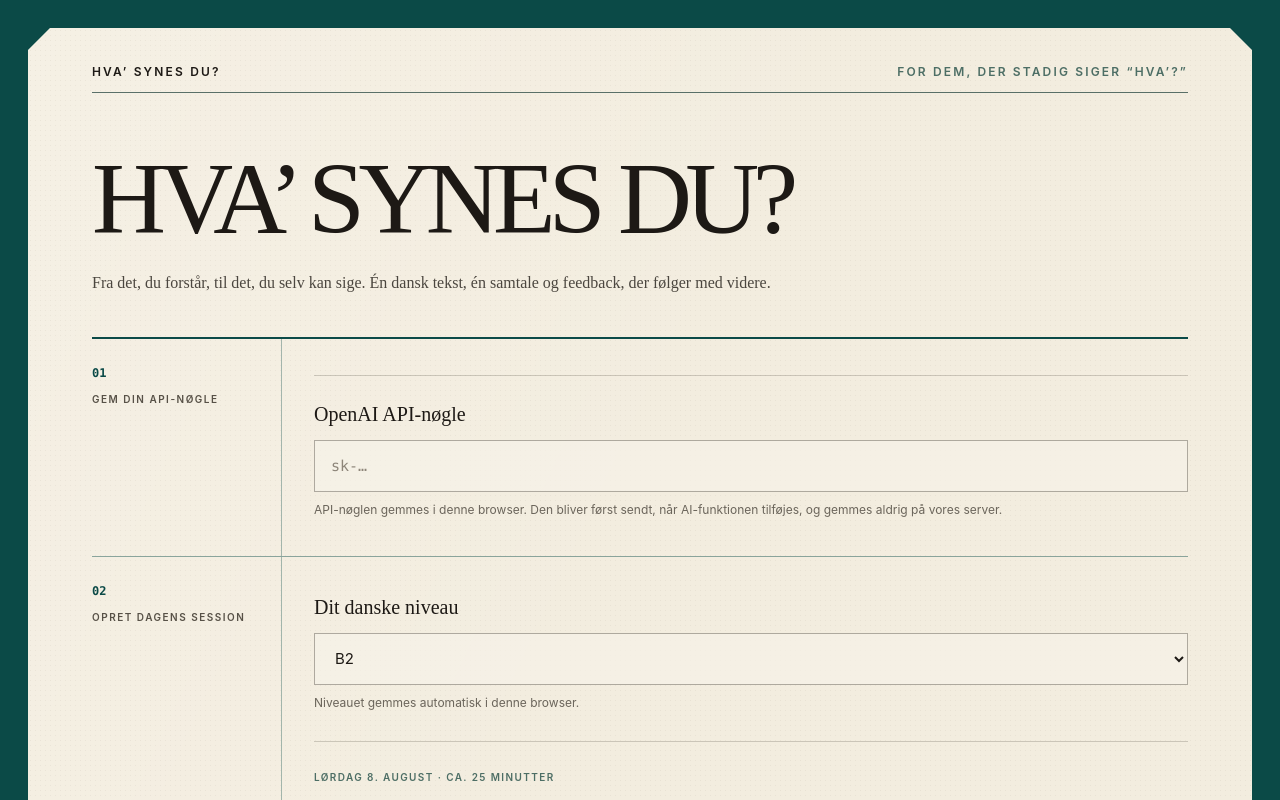
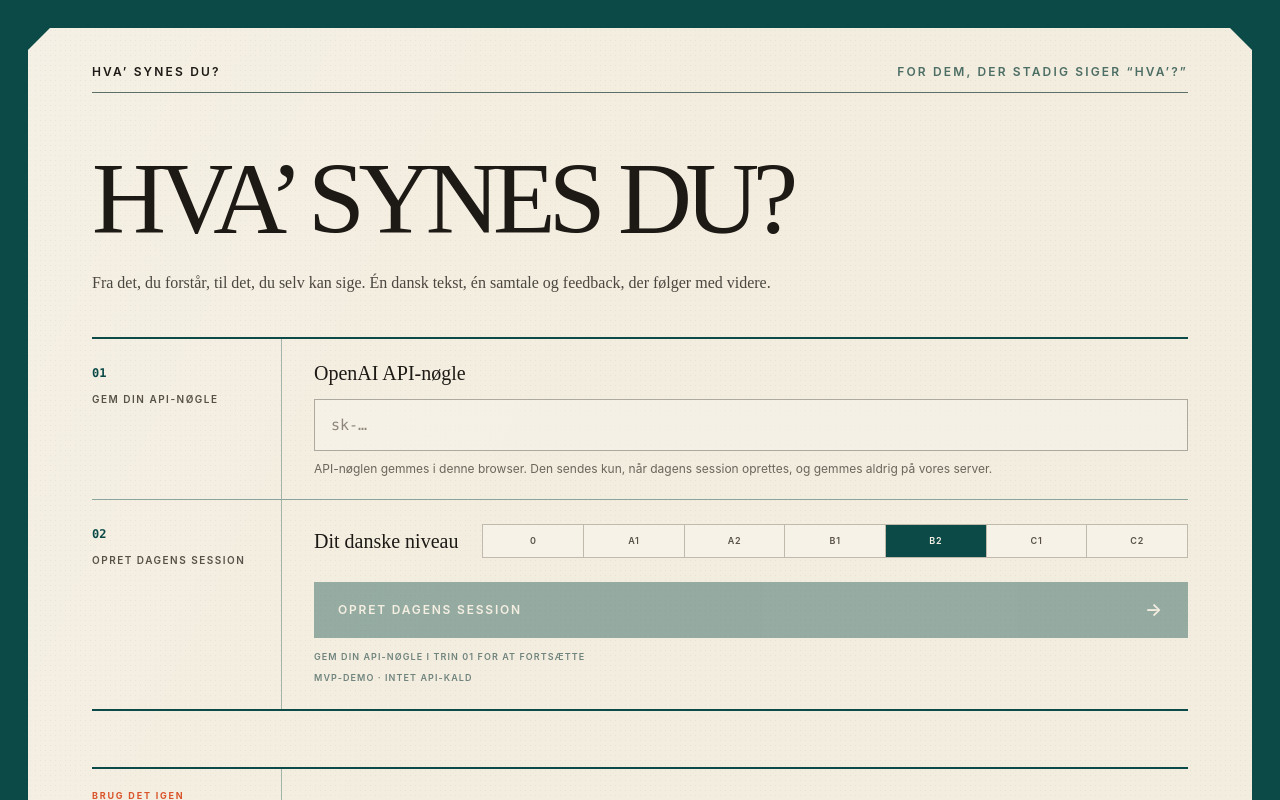
Before and after one commit to enhaohaotan/hvad-nu, a Next.js app: page /hvadsynesdu in a window 1280 px wide. Shown: the top 800 px of the page. Built offline with nearby package versions, Linux system fonts and the light colour scheme.

Commit message:
feat: refine learning session setup

```diff
--- a/app/hvadsynesdu/_components/setup-steps.tsx
+++ b/app/hvadsynesdu/_components/setup-steps.tsx
@@ -1,13 +1,17 @@
+import { useEffect, useRef, useState } from "react";
 import { StepLabel } from "@/app/_components/step-label";
 import type { LearnerProfile, LearningSession } from "../types";
+
+const LEVELS = ["0", "A1", "A2", "B1", "B2", "C1", "C2"] as const;
 
 type SetupStepsProps = {
   apiKey: string;
   hasLoaded: boolean;
+  isApiKeySaved: boolean;
   profile: LearnerProfile;
   session: LearningSession | null;
-  todayLabel: string;
   onApiKeyChange: (value: string) => void;
+  onForgetApiKey: () => void;
   onProfileChange: (profile: LearnerProfile) => void;
   onStart: () => void;
 };
@@ -15,10 +19,11 @@ type SetupStepsProps = {
 export function SetupSteps({
   apiKey,
   hasLoaded,
+  isApiKeySaved,
   profile,
   session,
-  todayLabel,
   onApiKeyChange,
+  onForgetApiKey,
   onProfileChange,
   onStart,
 }: SetupStepsProps) {
@@ -28,11 +33,16 @@ export function SetupSteps({
       aria-label="Indstil og opret dagens session"
     >
       <div className="grid lg:grid-cols-[190px_1fr]">
-        <div className="border-b border-[#0b4a47]/35 py-5 lg:border-b-0 lg:border-r lg:pr-8">
+        <div className="border-b border-[#0b4a47]/35 py-3 lg:border-b-0 lg:border-r lg:py-5 lg:pr-8">
           <StepLabel number="01" label="Gem din API-nøgle" accent="#0b4a47" />
         </div>
-        <div className="py-7 sm:py-9 lg:pl-8">
-          <ApiKeyField apiKey={apiKey} onChange={onApiKeyChange} />
+        <div className="py-4 sm:py-5 lg:pl-8">
+          <ApiKeyField
+            apiKey={apiKey}
+            isSaved={isApiKeySaved}
+            onChange={onApiKeyChange}
+            onForget={onForgetApiKey}
+          />
         </div>
       </div>
 
@@ -43,43 +53,54 @@ export function SetupSteps({
         <div className="border-b border-[#0b4a47]/35 py-5 lg:border-b-0 lg:border-r lg:pr-8">
           <StepLabel number="02" label="Opret dagens session" accent="#0b4a47" />
         </div>
-        <div className="py-7 sm:py-9 lg:pl-8">
-          <label className="block border-b border-[#29231b]/20 pb-7">
-            <span className="editorial-serif block text-xl">Dit danske niveau</span>
-            <select
+        <div className="py-6 lg:pl-8">
+          <fieldset>
+            <legend className="sr-only">Dit danske niveau</legend>
+            <div className="grid grid-cols-[auto_minmax(0,1fr)] items-center gap-3 sm:gap-6">
+              <p className="editorial-serif whitespace-nowrap text-xl">Dit danske niveau</p>
+              <MobileLevelPicker
                 value={profile.level}
-              onChange={(event) =>
+                onChange={(level) =>
                   onProfileChange({
-                  level: event.target.value,
+                    level,
                     updatedAt: profile.updatedAt,
                   })
                 }
-              className="mt-3 min-h-13 w-full border border-[#29231b]/35 bg-[#f7f2e8]/70 px-4 text-[15px] outline-none transition focus:border-[#0b4a47] focus:ring-2 focus:ring-[#0b4a47]/15"
+              />
+              <div className="hidden grid-cols-7 gap-px bg-[#29231b]/25 p-px sm:grid">
+                {LEVELS.map((level) => (
+                  <label
+                    key={level}
+                    className={`flex min-h-8 cursor-pointer items-center justify-center px-1.5 text-center text-[9px] font-semibold uppercase tracking-[0.08em] transition ${
+                      profile.level === level
+                        ? "bg-[#0b4a47] text-[#f8f2e6]"
+                        : "bg-[#f7f2e8] text-[#575147] hover:bg-[#e9e3d6]"
+                    }`}
                   >
-              <option>B1</option>
-              <option>B2</option>
-              <option>C1</option>
-              <option>C2</option>
-            </select>
-            <span className="mt-2 block text-xs leading-5 text-[#6b655b]">
-              Niveauet gemmes automatisk i denne browser.
-            </span>
+                    <input
+                      type="radio"
+                      name="danish-level"
+                      value={level}
+                      checked={profile.level === level}
+                      onChange={() =>
+                        onProfileChange({
+                          level,
+                          updatedAt: profile.updatedAt,
+                        })
+                      }
+                      className="sr-only"
+                    />
+                    {level}
                   </label>
-          <p className="capitalize text-[10px] font-semibold uppercase tracking-[0.14em] text-[#4d6e65]">
-            <span className="mt-7 block">{todayLabel} · ca. 25 minutter</span>
-          </p>
-          <h2 className="editorial-serif mt-4 text-3xl leading-none tracking-[-0.025em] sm:text-4xl">
-            Har du noget at sige i dag?
-          </h2>
-          <p className="mt-4 max-w-2xl text-sm leading-6 text-[#50625d] sm:text-base sm:leading-7">
-            Vi finder en tekst og bygger en samtale omkring den. Ingen perfekt
-            dansk påkrævet — kun din mening.
-          </p>
+                ))}
+              </div>
+            </div>
+          </fieldset>
           <button
             type="button"
             onClick={onStart}
             disabled={!hasLoaded || !apiKey.trim()}
-            className="mt-6 flex min-h-[64px] w-full items-center justify-between bg-[#0b4a47] px-6 text-xs font-semibold uppercase tracking-[0.15em] text-[#f8f2e6] transition enabled:hover:bg-[#083b39] focus:outline-none focus-visible:ring-2 focus-visible:ring-[#0b4a47]/30 disabled:cursor-not-allowed disabled:opacity-40"
+            className="mt-6 flex min-h-[56px] w-full items-center justify-between bg-[#0b4a47] px-6 text-xs font-semibold uppercase tracking-[0.15em] text-[#f8f2e6] transition enabled:hover:bg-[#083b39] focus:outline-none focus-visible:ring-2 focus-visible:ring-[#0b4a47]/30 disabled:cursor-not-allowed disabled:opacity-40"
           >
             <span>{session ? "Åbn dagens session" : "Opret dagens session"}</span>
             <span className="text-lg" aria-hidden="true">→</span>
@@ -98,28 +119,109 @@ export function SetupSteps({
   );
 }
 
+function MobileLevelPicker({
+  value,
+  onChange,
+}: {
+  value: string;
+  onChange: (value: string) => void;
+}) {
+  const [isOpen, setIsOpen] = useState(false);
+  const pickerRef = useRef<HTMLDivElement>(null);
+
+  useEffect(() => {
+    if (!isOpen) return;
+
+    function closeOnOutsidePress(event: PointerEvent) {
+      if (!pickerRef.current?.contains(event.target as Node)) setIsOpen(false);
+    }
+
+    function closeOnEscape(event: KeyboardEvent) {
+      if (event.key === "Escape") setIsOpen(false);
+    }
+
+    document.addEventListener("pointerdown", closeOnOutsidePress);
+    document.addEventListener("keydown", closeOnEscape);
+    return () => {
+      document.removeEventListener("pointerdown", closeOnOutsidePress);
+      document.removeEventListener("keydown", closeOnEscape);
+    };
+  }, [isOpen]);
+
+  return (
+    <div ref={pickerRef} className="relative w-[72px] justify-self-end sm:hidden">
+      <button
+        type="button"
+        aria-expanded={isOpen}
+        aria-controls="mobile-level-options"
+        onClick={() => setIsOpen((current) => !current)}
+        className="flex w-full cursor-pointer items-center justify-between border border-[#29231b]/35 bg-[#f7f2e8] px-3 py-2 text-[10px] font-semibold text-[#29231b] outline-none transition focus-visible:border-[#0b4a47] focus-visible:ring-2 focus-visible:ring-[#0b4a47]/15"
+      >
+        <span>{value}</span>
+        <span
+          className={`h-0 w-0 border-x-[4px] border-t-[5px] border-x-transparent border-t-current transition-transform ${isOpen ? "rotate-180" : ""}`}
+          aria-hidden="true"
+        />
+      </button>
+      {isOpen && (
+        <div
+          id="mobile-level-options"
+          className="absolute left-0 right-0 z-30 mt-px border border-[#29231b]/40 bg-[#f7f2e8]"
+        >
+          {LEVELS.map((level) => {
+            const isSelected = value === level;
+            return (
+              <button
+                key={level}
+                type="button"
+                aria-pressed={isSelected}
+                onClick={() => {
+                  onChange(level);
+                  setIsOpen(false);
+                }}
+                className={`flex w-full items-center justify-between px-3 py-2 text-left text-[10px] font-semibold transition ${
+                  isSelected
+                    ? "bg-[#0b4a47] text-[#f8f2e6]"
+                    : "text-[#575147] hover:bg-[#0b4a47] hover:text-[#f8f2e6] focus-visible:bg-[#0b4a47] focus-visible:text-[#f8f2e6] focus-visible:outline-none"
+                }`}
+              >
+                <span>{level}</span>
+                {isSelected && <span aria-hidden="true">✓</span>}
+              </button>
+            );
+          })}
+        </div>
+      )}
+    </div>
+  );
+}
+
 function ApiKeyField({
   apiKey,
+  isSaved,
   onChange,
+  onForget,
 }: {
   apiKey: string;
+  isSaved: boolean;
   onChange: (value: string) => void;
+  onForget: () => void;
 }) {
   return (
-    <div className="border-t border-[#29231b]/20 pt-6">
+    <div>
       <div className="flex items-end justify-between gap-4">
         <p className="editorial-serif text-xl">OpenAI API-nøgle</p>
-        {apiKey && (
+        {isSaved && (
           <button
             type="button"
-            onClick={() => onChange("")}
+            onClick={onForget}
             className="text-[10px] font-semibold uppercase tracking-[0.14em] text-[#6b655b] underline underline-offset-4 hover:text-[#0b4a47] focus:outline-none focus-visible:ring-2 focus-visible:ring-[#0b4a47]/25"
           >
             Fjern nøgle
           </button>
         )}
       </div>
-      {apiKey ? (
+      {isSaved ? (
         <p className="mt-3 border border-[#0b4a47]/40 bg-[#0b4a47]/5 px-4 py-3 text-xs font-semibold text-[#425f57]">
           API-nøglen er gemt i denne browser
         </p>
@@ -139,8 +241,8 @@ function ApiKeyField({
         </>
       )}
       <p className="mt-2 text-xs leading-5 text-[#6b655b]">
-        API-nøglen gemmes i denne browser. Den bliver først sendt, når
-        AI-funktionen tilføjes, og gemmes aldrig på vores server.
+        API-nøglen gemmes i denne browser. Den sendes kun, når dagens session
+        oprettes, og gemmes aldrig på vores server.
       </p>
     </div>
   );
--- a/app/hvadsynesdu/hvad-synes-du.tsx
+++ b/app/hvadsynesdu/hvad-synes-du.tsx
@@ -33,10 +33,11 @@ export function HvadSynesDu() {
           <SetupSteps
             apiKey={learning.apiKey}
             hasLoaded={learning.hasLoaded}
+            isApiKeySaved={learning.isApiKeySaved}
             profile={learning.profile}
             session={session}
-            todayLabel={learning.todayLabel}
-            onApiKeyChange={learning.saveApiKey}
+            onApiKeyChange={learning.updateApiKey}
+            onForgetApiKey={learning.forgetApiKey}
             onProfileChange={learning.saveProfile}
             onStart={learning.startToday}
           />
--- a/app/hvadsynesdu/use-learning-session.ts
+++ b/app/hvadsynesdu/use-learning-session.ts
@@ -18,13 +18,13 @@ import type {
 
 export function useLearningSession() {
   const [hasLoaded, setHasLoaded] = useState(false);
-  const [todayLabel, setTodayLabel] = useState("I dag");
   const [session, setSession] = useState<LearningSession | null>(null);
   const [history, setHistory] = useState<LearningSession[]>([]);
   const [expressions, setExpressions] = useState<SavedExpression[]>([]);
   const [mistakes, setMistakes] = useState<SavedMistake[]>([]);
   const [profile, setProfile] = useState<LearnerProfile>(DEFAULT_PROFILE);
   const [apiKey, setApiKey] = useState("");
+  const [isApiKeySaved, setIsApiKeySaved] = useState(false);
   const [draft, setDraft] = useState("");
   const [isReplying, setIsReplying] = useState(false);
   const [isContactCopied, setIsContactCopied] = useState(false);
@@ -75,13 +75,7 @@ export function useLearningSession() {
       setMistakes(storedMistakes.slice(0, STORAGE_LIMITS.mistakes));
       setProfile(storedProfile ?? DEFAULT_PROFILE);
       setApiKey(storedApiKey);
-      setTodayLabel(
-        new Intl.DateTimeFormat("da-DK", {
-          weekday: "long",
-          day: "numeric",
-          month: "long",
-        }).format(new Date()),
-      );
+      setIsApiKeySaved(Boolean(storedApiKey));
       setHasLoaded(true);
     });
 
@@ -109,6 +103,14 @@ export function useLearningSession() {
 
   function startToday() {
     if (!apiKey.trim()) return;
+    try {
+      localStorage.setItem(STORAGE_KEYS.apiKey, apiKey.trim());
+    } catch {
+      // The key remains available for this visit when storage is unavailable.
+    }
+    setApiKey(apiKey.trim());
+    setIsApiKeySaved(true);
+
     const date = toDateKey(new Date());
     const previous = history.find((item) => item.date === date);
     if (previous) {
@@ -302,11 +304,15 @@ export function useLearningSession() {
     }
   }
 
-  function saveApiKey(value: string) {
+  function updateApiKey(value: string) {
     setApiKey(value);
+  }
+
+  function forgetApiKey() {
+    setApiKey("");
+    setIsApiKeySaved(false);
     try {
-      if (value) localStorage.setItem(STORAGE_KEYS.apiKey, value);
-      else localStorage.removeItem(STORAGE_KEYS.apiKey);
+      localStorage.removeItem(STORAGE_KEYS.apiKey);
     } catch {
       // The field remains usable for this visit.
     }
@@ -332,13 +338,13 @@ export function useLearningSession() {
     expressions,
     hasLoaded,
     history,
+    isApiKeySaved,
     isContactCopied,
     isReplying,
     mistakes,
     moveToThinking,
     profile,
     progress,
-    saveApiKey,
     saveExpression,
     saveNotice,
     saveProfile,
@@ -348,6 +354,7 @@ export function useLearningSession() {
     setDraft,
     startDiscussion,
     startToday,
-    todayLabel,
+    updateApiKey,
+    forgetApiKey,
   };
 }
```
Lines whose indentation alone changed are shown as unchanged.
